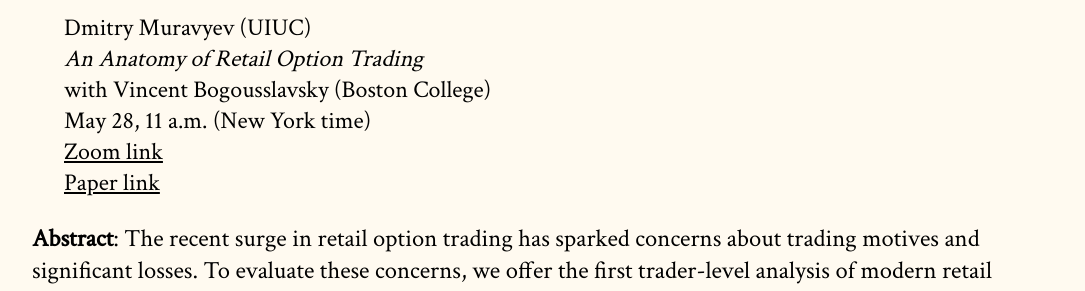
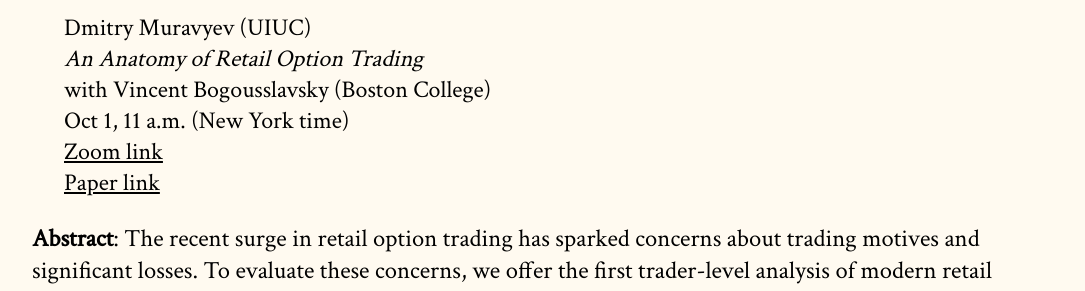
Before and after one commit to cpfiffer/microstructure.exchange, a Jekyll site: the page built from index.md, in a window 1280 px wide and 900 px high, scrolled down 407 px. Shown: the part 155-446 px from the top of the window, without its empty margins (96-1181 px from the left). Built offline with Jekyll 4.4.1, drawn with Linux system fonts in a browser that asks for light colours; some web fonts are replaced.

Commit message:
Update _config.yml

```diff
--- a/_config.yml
+++ b/_config.yml
@@ -14,10 +14,10 @@ speaker-info:
   speaker-name: "Dmitry Muravyev (UIUC)"
   speaker-paper: "An Anatomy of Retail Option Trading"
   coauthors: "Vincent Bogousslavsky (Boston College)"
-  speaker-date: "May 28, 11 a.m. (New York time)"
+  speaker-date: "Oct 1, 11 a.m. (New York time)"
   paper-link: "https://papers.ssrn.com/sol3/papers.cfm?abstract_id=4682388"
   #paper-link: "papers/hasbrouck.pdf" # If you have a file instead
-  webinar-link: "https://us06web.zoom.us/j/88133511665?pwd=vkkVL939xofkQ0NtagnoWInlR9Xmis.1"
+  webinar-link: "https://us06web.zoom.us/j/88678184213?pwd=AJKqeo8f3pNB2injLhLwa2OEcQ4fW6.1"
   # discussant: "Michael Noe (Eurex), Amit Goyal (SFI/Lausanne), and Eric Uhlmann (INSEAD)"
   # slides-link: /slides/RobinhoodSlides_TME.pdf
   abstract: "The recent surge in retail option trading has sparked concerns about trading motives and significant losses. To evaluate these concerns, we offer the first trader-level analysis of modern retail option trading by introducing a novel data set of $15 billion in retail stock and option trades. Option trades constitute over one-third of all trades, are concentrated in a few underlyings, especially the S&P 500 index, and are dominated by short-term purchases. Surprisingly, option trades incur relatively small losses despite wide bid-ask spreads. Retail investors use options to participate in high-priced underlyings, with limited evidence of leverage or skewness-seeking in realized trade returns. While our average retail investor is relatively sophisticated, results remain robust across investor subsamples."
```
